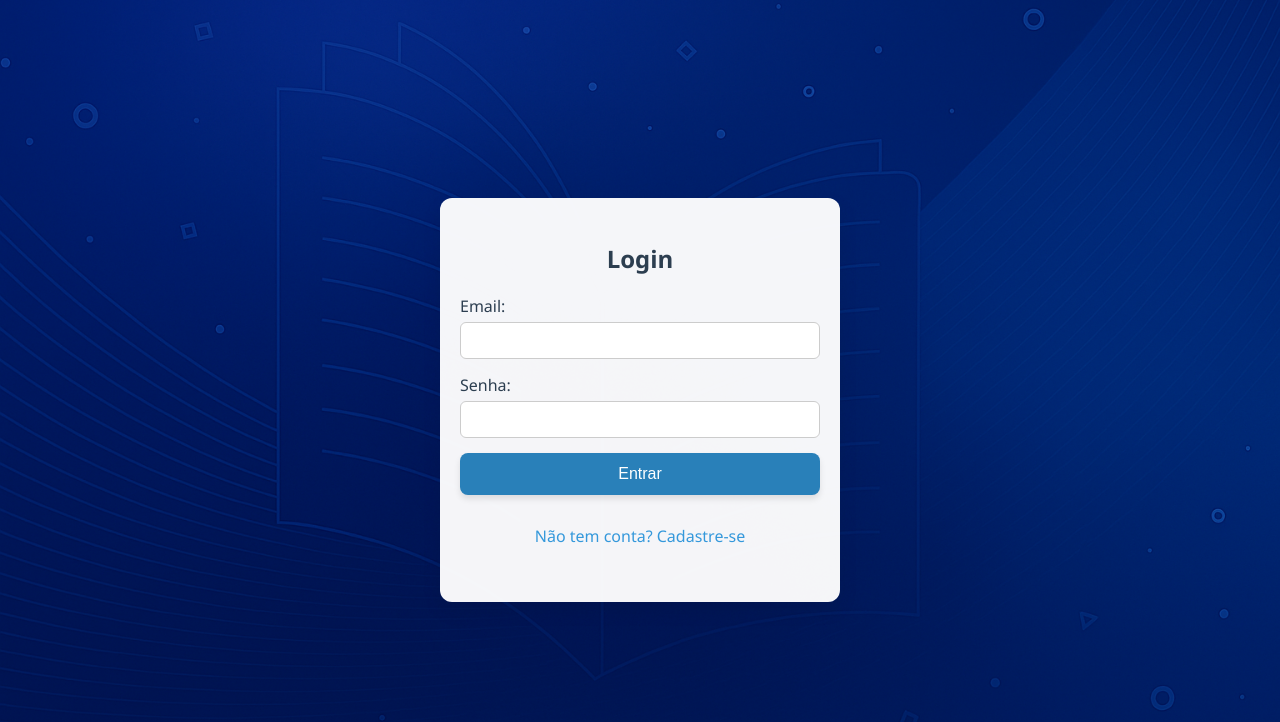
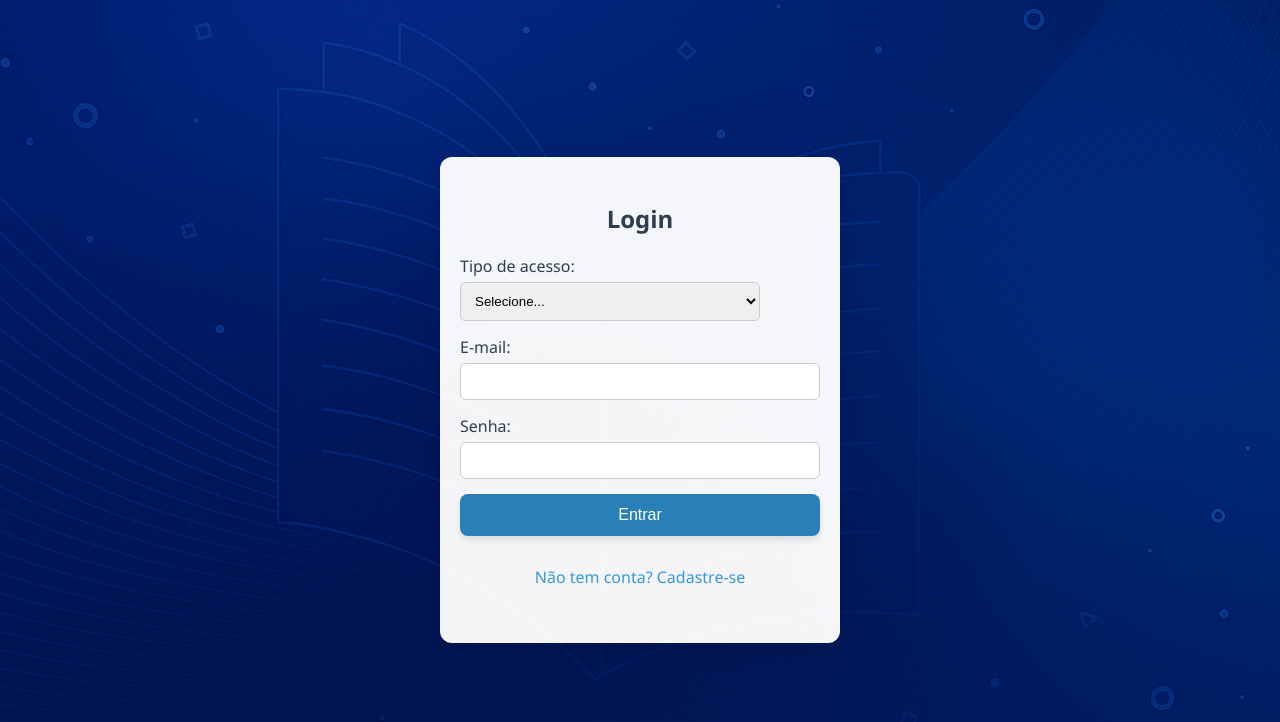
Before and after one commit to NathanpSantos/livro-de-ocorrencias, a Flask app: page /login in a window 1280 px wide. Shown: the top 722 px of the page. Run offline with Flask 3, Linux system fonts and the light colour scheme.

Commit message:
alteração solicitados na parte do acesso

```diff
--- a/app/routes.py
+++ b/app/routes.py
@@ -56,14 +56,22 @@ def login():
     if request.method == 'POST':
         email = request.form['email']
         senha = request.form['senha']
+        tipo_selecionado = request.form['tipo']
+
         usuario = Usuario.query.filter_by(email=email).first()
+
         if usuario and check_password_hash(usuario.senha_hash, senha):
-            session['usuario_id'] = usuario.id
-            session['usuario_tipo'] = usuario.tipo
-            return redirect(url_for('main.painel'))
+            if usuario.tipo == tipo_selecionado:
+                session['usuario_id'] = usuario.id
+                session['usuario_tipo'] = usuario.tipo
+                return redirect(url_for('main.painel'))
+            else:
+                erro = "Tipo de acesso incorreto para este usuário."
         else:
-            erro = "Email ou senha inválidos."
+            erro = "E-mail ou senha inválidos."
+
     return render_template('main/login.html', erro=erro)
+
 
 @main.route('/painel')
 def painel():
--- a/app/templates/main/login.html
+++ b/app/templates/main/login.html
@@ -14,15 +14,27 @@
             <p style="color:red">{{ erro }}</p>
         {% endif %}
 
-        <form method="post">
-            <label><i class="fas fa-envelope"></i> Email:</label>
+        <form method="POST" action="{{ url_for('main.login') }}">
+            <label for="tipo">Tipo de acesso:</label>
+            <select name="tipo" required>
+                <option value="" disabled selected>Selecione...</option>
+                <option value="admin">Administrador</option>
+                <option value="morador">Morador</option>
+            </select>
+
+            <label for="email">E-mail:</label>
             <input type="email" name="email" required>
 
-            <label><i class="fas fa-lock"></i> Senha:</label>
+            <label for="senha">Senha:</label>
             <input type="password" name="senha" required>
 
-            <button type="submit"><i class="fas fa-arrow-right-to-bracket"></i> Entrar</button>
+            <button type="submit">Entrar</button>
+
+            {% if erro %}
+                <p style="color: red;">{{ erro }}</p>
+            {% endif %}
         </form>
+
 
         <p style="text-align:center"><a href="{{ url_for('main.cadastro') }}">Não tem conta? Cadastre-se</a></p>
     </div>
```
